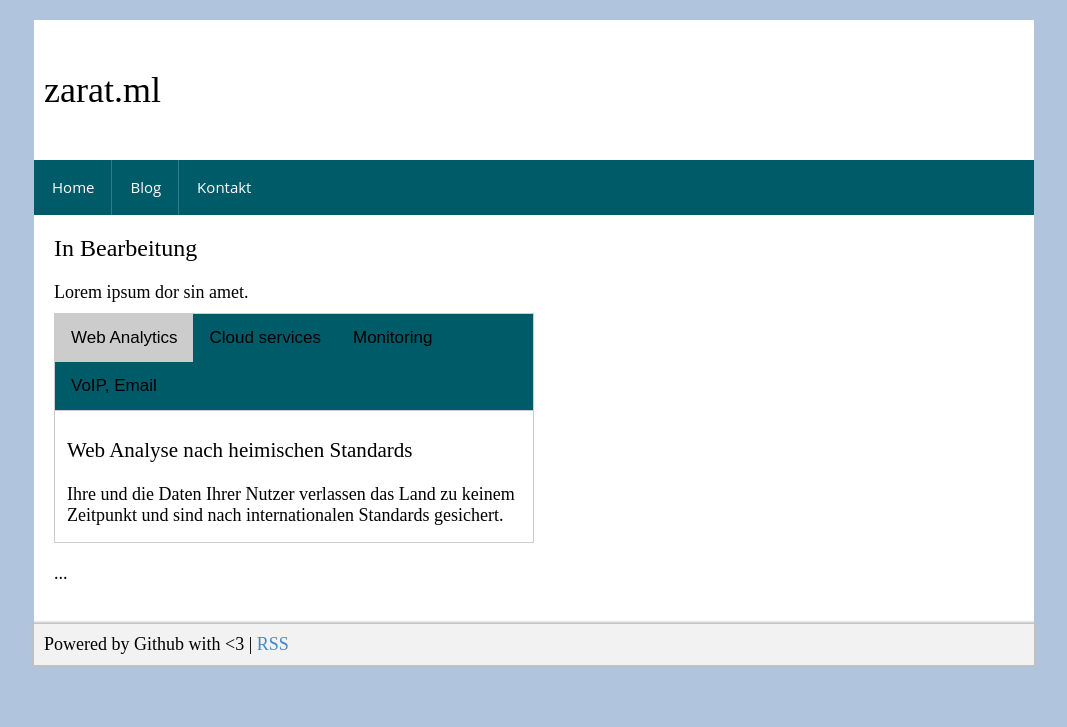
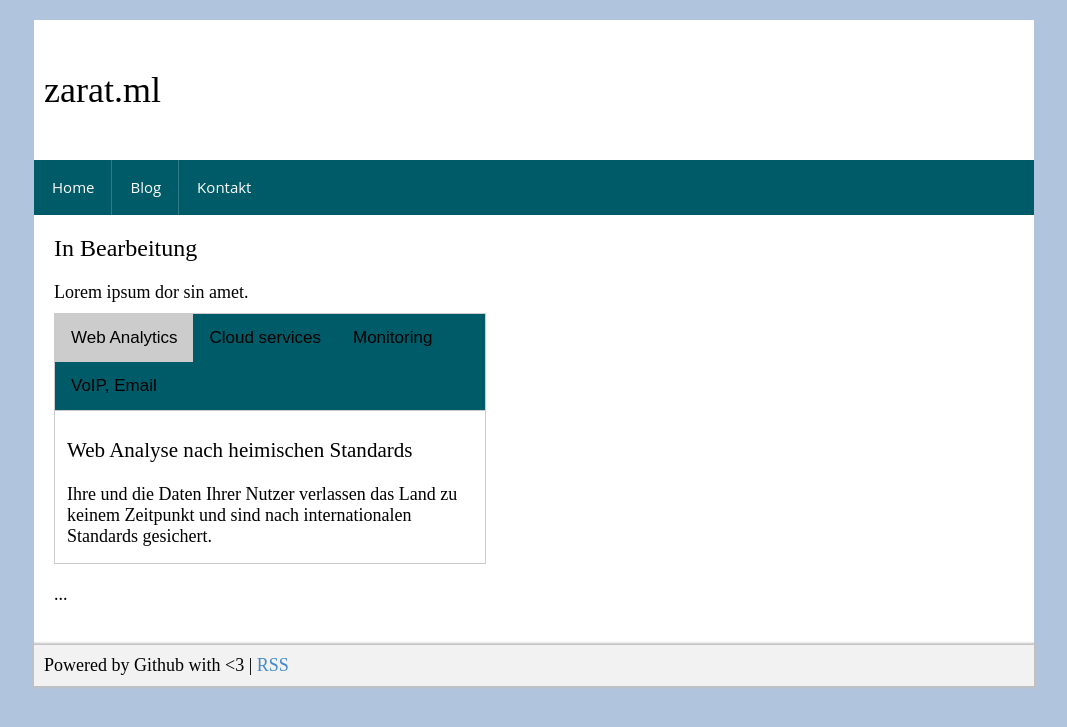
Before and after one commit to zarat/zarat.github.io, a Jekyll site: the page built from index.html, in a window 1280 px wide. Shown: the top 727 px of the page, without its empty margins (106-1173 px from the left). Built offline with Jekyll 4.4.1, drawn with Linux system fonts in a browser that asks for light colours; the list of posts is cut into pages by our own code.

Commit message:
Update index.html

```diff
--- a/index.html
+++ b/index.html
@@ -52,11 +52,11 @@ layout: default
     <div class="sp-content-item-body">
 
       <div>
-        <div style="width:50%;float left;">
+        <div style="width:45%;float left;">
           <p>Lorem ipsum dor sin amet. </p>
         </div>
 
-        <div style="width:50%;float left;">
+        <div style="width:45%;float righ;">
 
       <div class="tab">
         <button class="tablinks active" onclick="openCity(event, 'London')">Web Analytics</button>
```
